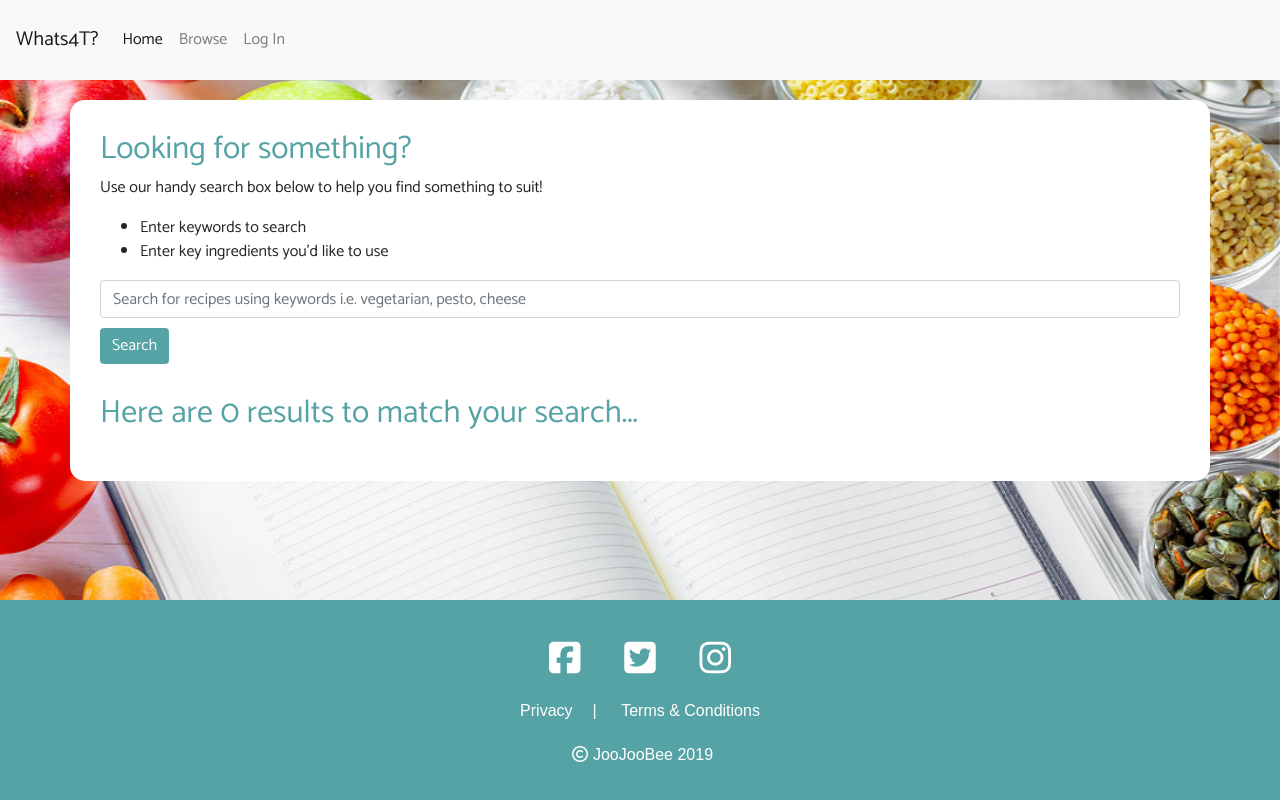
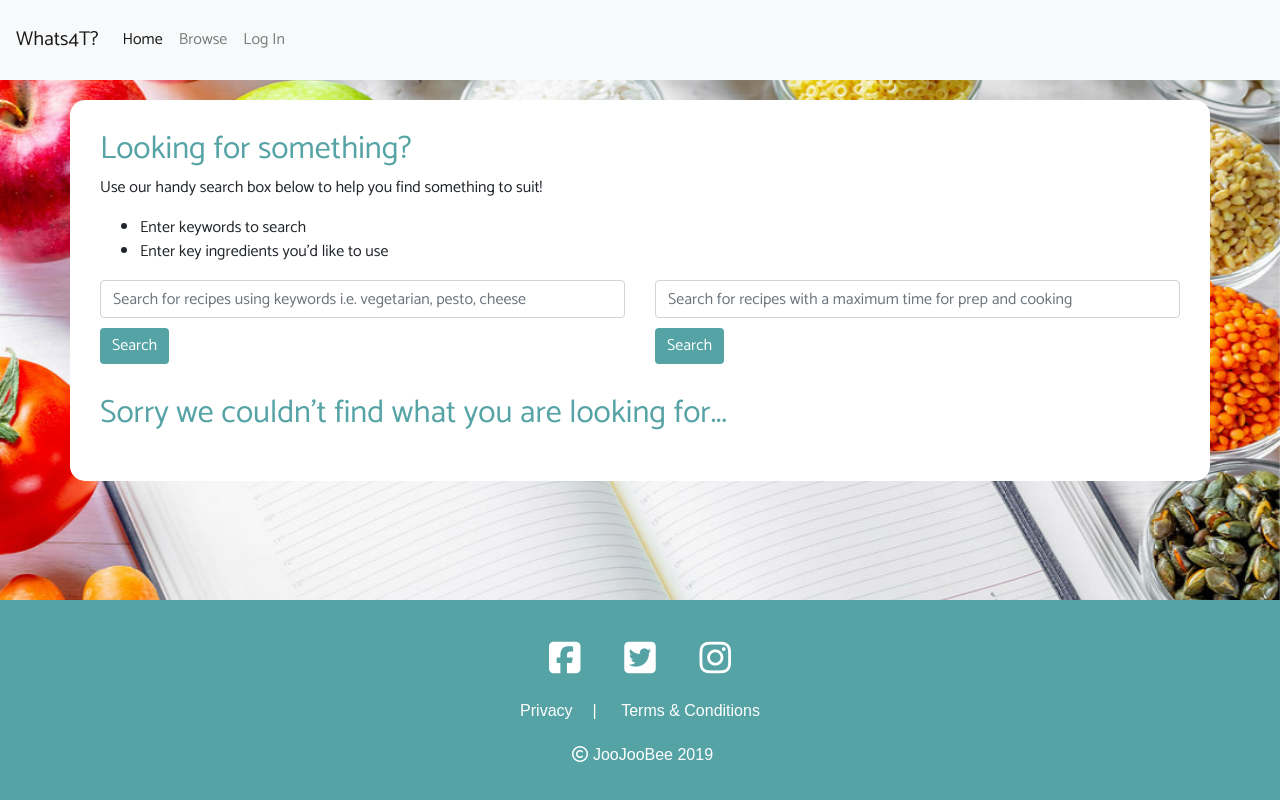
Before and after one commit to Joojoobee87/Whats4T, a Flask app: page /find_recipes_by_total_time in a window 1280 px wide. Run offline with Flask 2, Linux system fonts and the light colour scheme; data that the repository does not hold is empty; some libraries are stand-ins or nearby versions; some web fonts are replaced.

Commit message:
added second search field for maximum total_time. amended url_for to match the amended naming for each function

```diff
--- a/templates/reciperesults.html
+++ b/templates/reciperesults.html
@@ -13,14 +13,22 @@
         </ul>
     </div>
 
-    <div class="search-box">
-        <form action="{{url_for('find_recipes')}}" method="POST">
-            <input name="search_word" id="search_word" class="form-control" type="text" placeholder="Search for recipes using keywords i.e. vegetarian, pesto, cheese">
-            <button class="search btn" type="submit">Search</button>
-        </form>
+    <div class="search-box row">
+        <div class="col-md-6">
+            <form action="{{url_for('find_recipes_by_keywords')}}" method="POST">
+                <input name="search_word" id="search_word" class="form-control" type="text" placeholder="Search for recipes using keywords i.e. vegetarian, pesto, cheese">
+                <button class="search btn" type="submit">Search</button>
+            </form>
+        </div>
+        <div class="col-md-6">
+            <form action="{{url_for('find_recipes_by_total_time')}}" method="POST">
+                <input name="search_total_time" id="search_total_time" class="form-control" type="number" placeholder="Search for recipes with a maximum time for prep and cooking">
+                <button class="search btn" type="submit">Search</button>
+            </form>
+        </div>
     </div>
 
-    {% if recipes is none %}
+    {% if total_results == 0 %}
 
     <h2>Sorry we couldn't find what you are looking for...</h2>
 
@@ -59,7 +67,7 @@
 
     <div class="page-numbers-container col-md-12">
     {% for n in page_range %}
-            <div class="page-numbers"><a href="{{url_for('get_recipes', page=n)}}">{{ n }}</a></div>
+            <div class="page-numbers"><a href="{{url_for('find_recipes_by_keywords', page=n)}}">{{ n }}</a></div>
     {% endfor %}
     </div>
 
```
